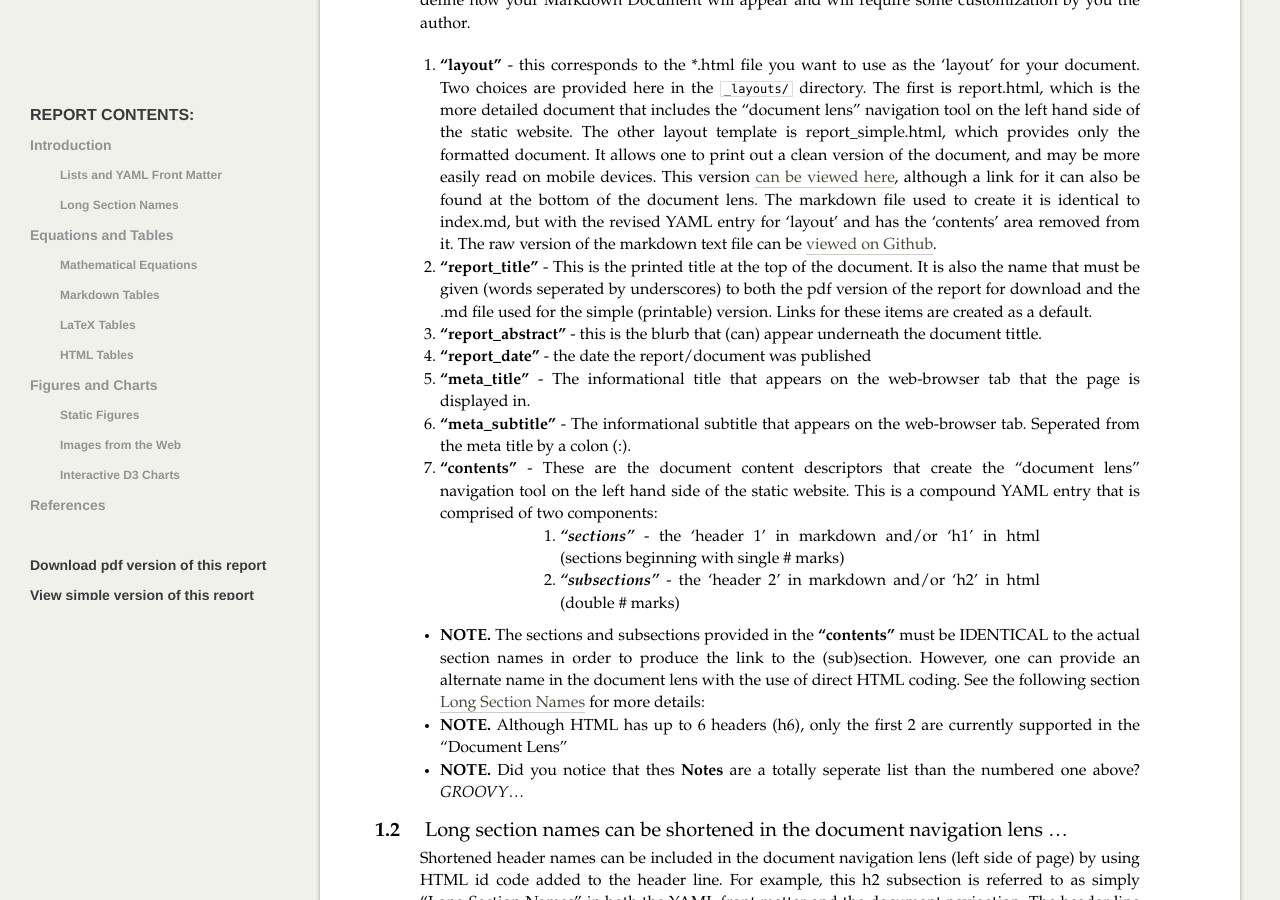
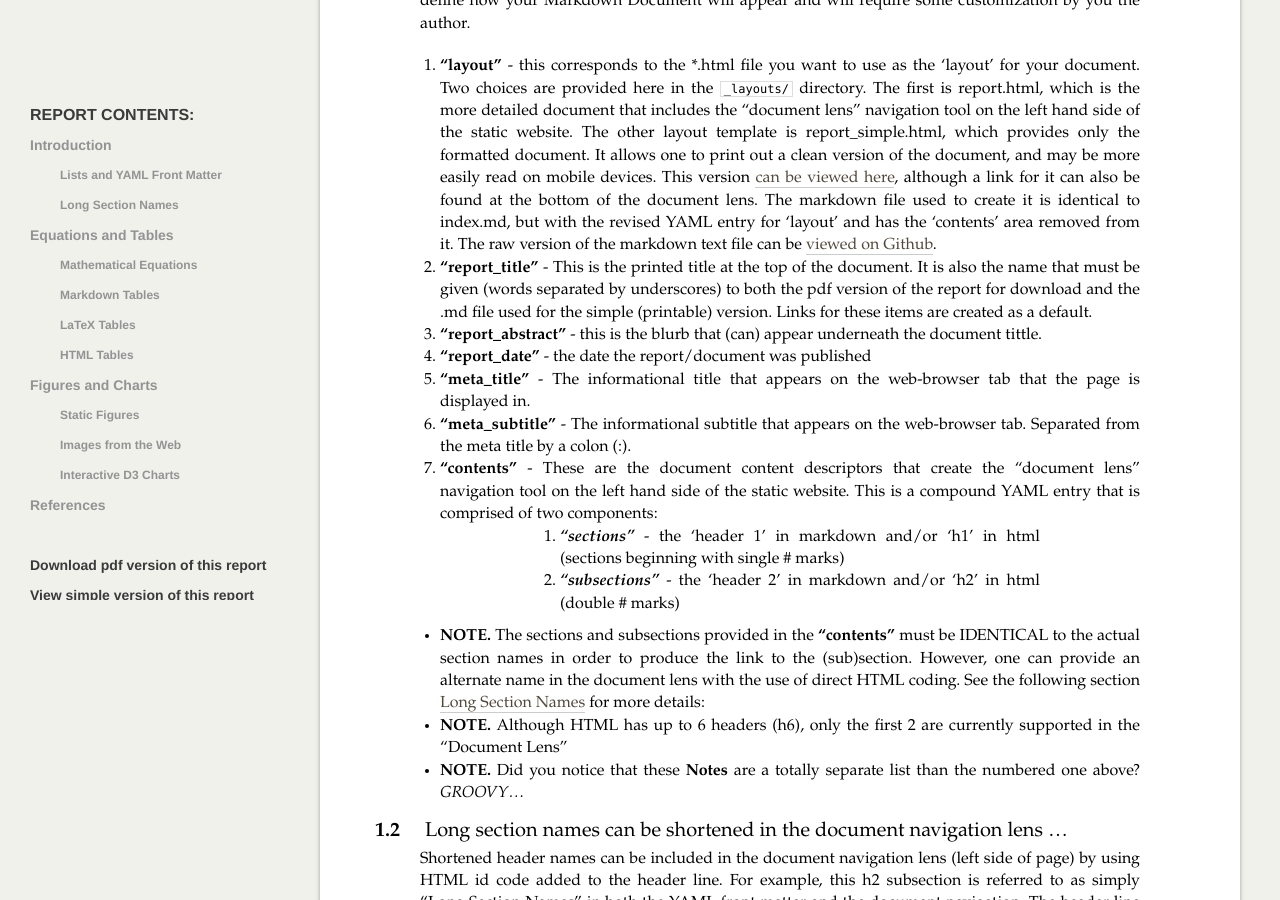
Before and after one commit to adamvi/Markdown_Document, a Jekyll site: the page built from index.md, in a window 1280 px wide and 900 px high, scrolled down 973 px. Built offline with Jekyll 4.4.1, drawn with Linux system fonts in a browser that asks for light colours; formulas are drawn with MathJax 3.

Commit message:
small editorial changes

```diff
--- a/index.md
+++ b/index.md
@@ -22,18 +22,18 @@ This Github repository provides a template for transforming a simple markdown te
 This section provides an example of how to form basic lists and and also provides an explanation of the YAML front matter required to produce this document.  What in the world is YAML front matter, you ask?  [Read this](http://en.wikipedia.org/wiki/YAML) for a general information and [this article](http://jekyllrb.com/docs/frontmatter/) for an explanation of how Jekyll (and Liquid) use it to produce static websites.  YAML front matter is located at the very top of the [index.md](https://raw.github.com/adamvi/Markdown_Document/gh-pages/index.md) file.  It is composed of several variables sandwiched between triple dashes (`---`). These variables define how your Markdown Document will appear and will require some customization by you the author.
 
 1.  **"layout"** - this corresponds to the *.html file you want to use as the 'layout' for your document.  Two choices are provided here in the `_layouts/` directory.  The first is report.html, which is the more detailed document that includes the "document lens" navigation tool on the left hand side of the static website.  The other layout template is report_simple.html, which provides only the formatted document.  It allows one to print out a clean version of the document, and may be more easily read on mobile devices.  This version [can be viewed here](An_Example_Github_Pages_Document_Simple.html), although a link for it can also be found at the bottom of the document lens.  The markdown file used to create it is identical to index.md, but with the revised YAML entry for 'layout' and has the 'contents' area removed from it.  The raw version of the markdown text file can be [viewed on Github](https://raw.github.com/adamvi/Markdown_Document/gh-pages/An_Example_Github_Pages_Document_Simple.md).
-2.  **"report_title"** - This is the printed title at the top of the document.  It is also the name that must be given (words seperated by underscores) to both the pdf version of the report for download and the .md file used for the simple (printable) version.  Links for these items are created as a default.
+2.  **"report_title"** - This is the printed title at the top of the document.  It is also the name that must be given (words separated by underscores) to both the pdf version of the report for download and the .md file used for the simple (printable) version.  Links for these items are created as a default.
 3.  **"report_abstract"** - this is the blurb that (can) appear underneath the document tittle.
 4.  **"report_date"** - the date the report/document was published
 5.  **"meta_title"** - The informational title that appears on the web-browser tab that the page is displayed in.
-6.  **"meta_subtitle"** - The informational subtitle that appears on the web-browser tab.  Seperated from the meta title by a colon (:).
+6.  **"meta_subtitle"** - The informational subtitle that appears on the web-browser tab.  Separated from the meta title by a colon (:).
 7.  **"contents"** - These are the document content descriptors that create the "document lens" navigation tool on the left hand side of the static website.  This is a compound YAML entry that is comprised of two components:
     1. ***"sections"*** - the 'header 1' in markdown and/or 'h1' in html (sections beginning with single # marks)
 	2. ***"subsections"*** - the 'header 2' in markdown and/or 'h2' in html (double # marks)
 
 *  **NOTE.**  The sections and subsections provided in the **"contents"** must be IDENTICAL to the actual section names in order to produce the link to the (sub)section.  However, one can provide an alternate name in the document lens with the use of direct HTML coding.  See the following section [Long Section Names](#long-section-names) for more details:
 *  **NOTE.**  Although HTML has up to 6 headers (h6), only the first 2 are currently supported in the "Document Lens"
-*  **NOTE.**  Did you notice that thes **Notes** are a totally seperate list than the numbered one above?  *GROOVY...*
+*  **NOTE.**  Did you notice that these **Notes** are a totally separate list than the numbered one above?  *GROOVY...*
 
 ## Long section names can be shortened in the document navigation lens ... <a id="long-section-names">
 Shortened header names can be included in the document navigation lens (left side of page) by using HTML id code added to the header line.  For example, this h2 subsection is referred to as simply "Long Section Names" in both the YAML front matter and the document navigation.  The header line is given in the markdown document as
```
